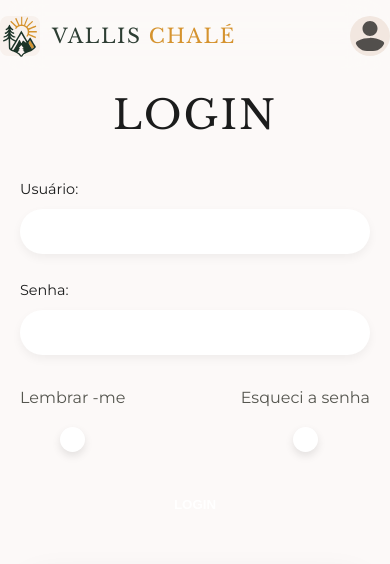
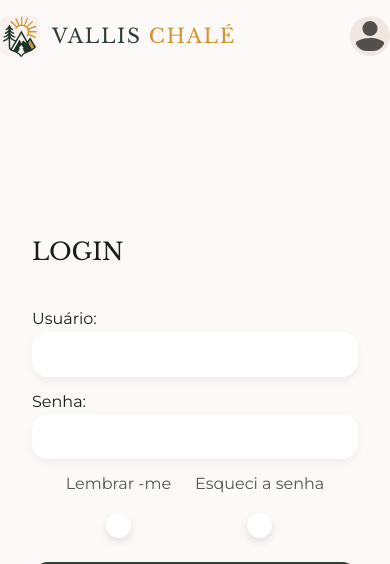
Before and after one commit to PI-Senac-Jode/Vallis-Chale, a PHP site: page /html/login.html in a window 390 px wide. Shown: the top 564 px of the page. Run offline with PHP 8.4, Linux system fonts and the light colour scheme.

Commit message:
style: corrigindo css e adaptando ao site

```diff
--- a/html/login.html
+++ b/html/login.html
@@ -35,6 +35,7 @@
       <a href="#" class="nav__account" aria-label="Minha conta"><img src="/assets/img/login.svg" alt=""></a>
     </div>
   </header>
+  <div class="container login-group">
         <section class="left-side">
             <div class="login-box">
                 <h1>LOGIN</h1>
@@ -60,16 +61,16 @@
                         </div>
                     </div>
 
-                    <button type="submit" class="btn-login">LOGIN</button>
+                    <button type="submit" class="btn btn-reserve-now">Login</button>
                 </form>
             </div>
         </section>
-         <aside class="right-side">
+         <div class="right-side">
             <div class="image-container">
                 <img src="../assets/img/chale-interior-3.png" alt="Fachada Vallis Chalé">
             </div>
-        </aside>
-
+          </div>
+</div>
     <footer class="footer">
     <div class="container footer__grid">
       <div>
--- a/styles/sections/login.css
+++ b/styles/sections/login.css
@@ -1,53 +1,45 @@
-
+.login-group{
+    flex: 1;
+    display: flex;
+    flex-direction: row;
+    min-height: calc(100vh - 180px);
+    align-items: center;
+}
 .left-side, .right-side {
     flex: 1;
     display: flex;
-    justify-content: center;
     align-items: center;
-    padding: 20px;
 }
-
-/* Lado do Login */
 .login-box {
     width: 100%;
     max-width: 380px;
 }
-
-.login-box h1 {
-    font-size: 2.5rem;
-    font-weight: normal;
-    text-align: center;
-    margin-bottom: 40px;
-    letter-spacing: 2px;
+.login-box h1{
+    padding: var(--space-7) 0 var(--space-7) 0;
 }
-
 .input-group {
-    margin-bottom: 25px;
-}
-
-.input-group label {
-    display: block;
-    margin-bottom: 8px;
-    font-size: 0.9rem;
+    margin-bottom: var(--space-3);
 }
 
 .input-group input {
     width: 100%;
-    padding: 15px 20px;
-    border-radius: 50px;
+    padding: 15px;
+    border-radius: var(--radius-2xl);
     border: none;
     background: white;
     box-shadow: 0 4px 10px rgba(0,0,0,0.05);
 }
+.btn{
+    width: 100%;
+    padding: 15px;;
+}
 
 .options-container {
     display: flex;
-    justify-content: space-between;
-    margin: 30px 0;
-}
-
-.option-item {
+    gap: var(--space-5);
+    justify-content: center;
     text-align: center;
+    margin-bottom: var(--space-5);
 }
 
 .circle-select {
@@ -59,30 +51,9 @@
     box-shadow: 0 4px 8px rgba(0,0,0,0.1);
     cursor: pointer;
 }
+@media (max-width:768px){
+    .right-side{
+        display: none;
+    }
 
-.btn-login {
-    width: 100%;
-    padding: 15px;
-    border-radius: 50px;
-    border: none;
-    background-color: var(--azul-escuro);
-    color: white;
-    font-weight: bold;
-    cursor: pointer;
 }
-
-/* Lado da Imagem */
-.image-container {
-    width: 100%;
-    height: 100%;
-    max-height: 75vh; /* Altura controlada para caber na tela */
-    border-radius: 30px;
-    overflow: hidden;
-    box-shadow: 0 15px 35px rgba(0,0,0,0.1);
-}
-
-.image-container img {
-    width: 100%;
-    height: 100%;
-    object-fit: cover; /* Faz a imagem preencher o espaço sem deformar */
-}
--- a/styles/sections/reservas.css
+++ b/styles/sections/reservas.css
@@ -86,6 +86,7 @@
     transition: background 0.3s ease, transform 0.2s ease;
     cursor: pointer;
     border: none;
+    border-radius: var(--radius-2xl);
 }
 .btn-reserve-now:hover {
     box-shadow: 0 4px 12px rgba(0, 0, 0, 0.2);
--- a/sugestoes.txt
+++ b/sugestoes.txt
@@ -1,4 +1,4 @@
-alinhar texto de chamado do header com o resto
+alinhar texto de chamado do header com o resto - OK
 criar carrossel com a as imagem principal da header
-na parte de galeria, ao clicar na imagem ela se torna a imagem do meio(principal)
+na parte de galeria, ao clicar na imagem ela se torna a imagem do meio(principal) -OK
 mudar os links da navabr
```
